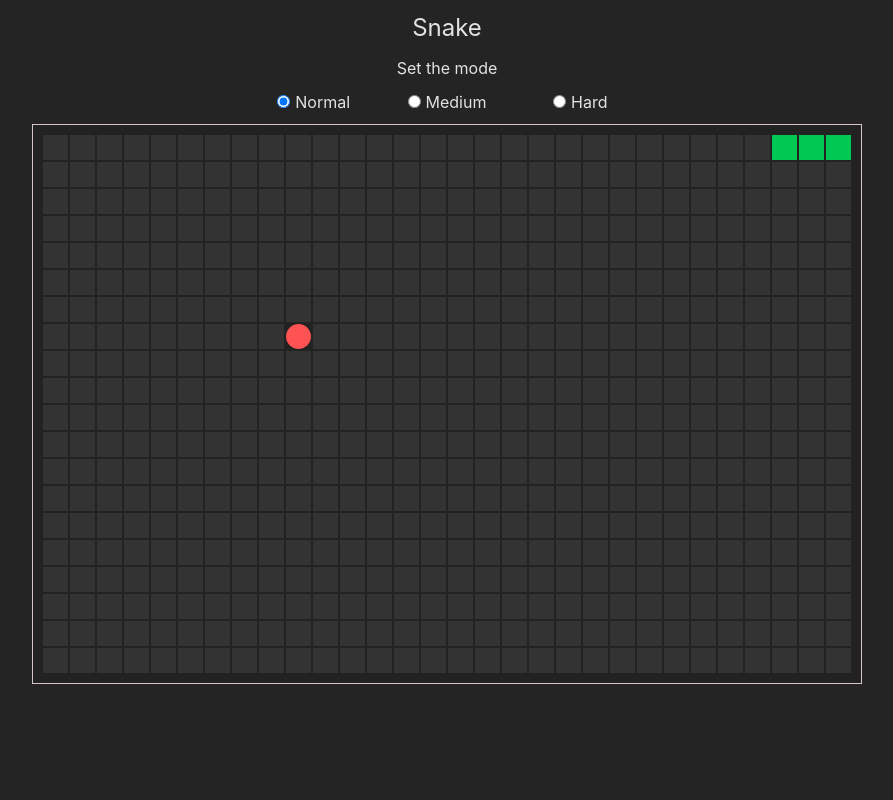
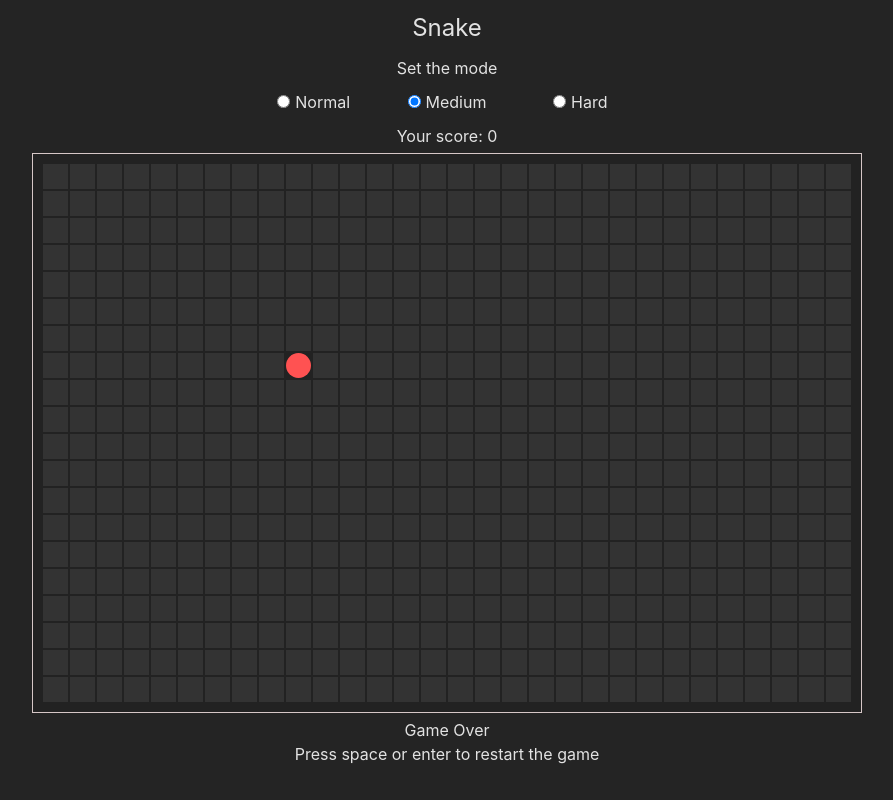
Before and after one commit to twilightc/snake, a React (Vite) app: page / in a window 1280 px wide. Shown: the whole page, without its empty margins (193-1086 px from the left). Built offline with nearby package versions, Linux system fonts and the light colour scheme.

Commit message:
update target position/set gameover status

```diff
--- a/src/App.tsx
+++ b/src/App.tsx
@@ -6,7 +6,9 @@ function App() {
   const ColLength = 30;
 
   // const [gridLength, setGridlength] = useState(20);
-  const [mode, setMode] = useState<'normal' | 'medium' | 'hard'>('normal');
+  const [mode, setMode] = useState<'normal' | 'medium' | 'hard'>('medium');
+
+  const [snakeSpeed, setSnakeSpeed] = useState(100);
 
   const [snakePos, setSnakePos] = useState([
     { row: 0, col: 2 },
@@ -14,13 +16,19 @@ function App() {
     { row: 0, col: 0 }
   ]);
 
-  const [apple, setApplyPos] = useState({ row: 7, col: 9 });
+  const [targetPos, setTargetPos] = useState({ row: 7, col: 9 });
 
   const [direction, setDirection] = useState('r');
 
-  const [snakeSpeed, setSnakeSpeed] = useState(150);
+  const [score, setScore] = useState(0);
 
   const [gameOver, setGameOver] = useState(false);
+
+  const setGameOverStatus = () => {
+    setGameOver(true);
+
+    setSnakePos([]);
+  };
 
   useEffect(() => {
     if (gameOver) {
@@ -91,19 +99,69 @@ function App() {
         headPos.col >= ColLength ||
         headPos.col < 0 ||
         headPos.row >= RowLength ||
-        headPos.row < 0
+        headPos.row < 0 ||
+        snakePos
+          .slice(1, snakePos.length)
+          .some(
+            (restPart, index) =>
+              index !== 0 && restPart.col === headPos.col && restPart.row === headPos.row
+          )
       ) {
-        setGameOver(true);
+        setGameOverStatus();
         return;
       }
 
-      setSnakePos([headPos, ...snakePos.slice(0, -1)]);
+      if (headPos.col === targetPos.col && headPos.row === targetPos.row) {
+        setScore((score) => score + 1);
+
+        setTargetPos({
+          row: Math.floor(Math.random() * RowLength),
+          col: Math.floor(Math.random() * ColLength)
+        });
+
+        setSnakePos([headPos, ...snakePos.slice()]);
+      } else {
+        setSnakePos([headPos, ...snakePos.slice(0, -1)]);
+      }
     }, snakeSpeed);
 
     return () => {
       clearInterval(interval);
     };
-  }, [snakePos, direction, snakeSpeed, gameOver]);
+  }, [snakePos, direction, snakeSpeed, gameOver, targetPos]);
+
+  useEffect(() => {
+    if (!gameOver) {
+      return;
+    }
+
+    const handleStartGame = (e: KeyboardEvent) => {
+      if ([' ', 'Enter'].includes(e.key)) {
+        setScore(0);
+
+        setDirection('r');
+
+        setSnakePos([
+          { row: 0, col: 2 },
+          { row: 0, col: 1 },
+          { row: 0, col: 0 }
+        ]);
+
+        setTargetPos({
+          row: Math.floor(Math.random() * RowLength),
+          col: Math.floor(Math.random() * ColLength)
+        });
+
+        setGameOver(false);
+      }
+    };
+
+    document.addEventListener('keydown', handleStartGame);
+
+    return () => {
+      document.removeEventListener('keydown', handleStartGame);
+    };
+  }, [gameOver]);
 
   return (
     <div className="App block">
@@ -172,7 +230,9 @@ function App() {
         </div>
       </div>
 
-      <div className="game-area">
+      <div className="my-[5px]">Your score: {score}</div>
+
+      <div className="mt-[5px] game-area">
         {Array(20)
           .fill(0)
           .map((_, row) =>
@@ -183,7 +243,7 @@ function App() {
                   <div
                     className={`cell ${
                       snakePos.some((pos) => pos.col === col && pos.row === row) ? 'snake' : ''
-                    } ${apple.col === col && apple.row === row ? 'apple' : ''}
+                    } ${targetPos.col === col && targetPos.row === row ? 'apple' : ''}
                     `}
                     key={`${row},${col}`}
                   ></div>
@@ -191,6 +251,13 @@ function App() {
               })
           )}
       </div>
+      {gameOver && (
+        <>
+          <div className='mt-[5px]'>Game Over</div>
+
+          <div>Press space or enter to restart the game</div>
+        </>
+      )}
     </div>
   );
 }
```
